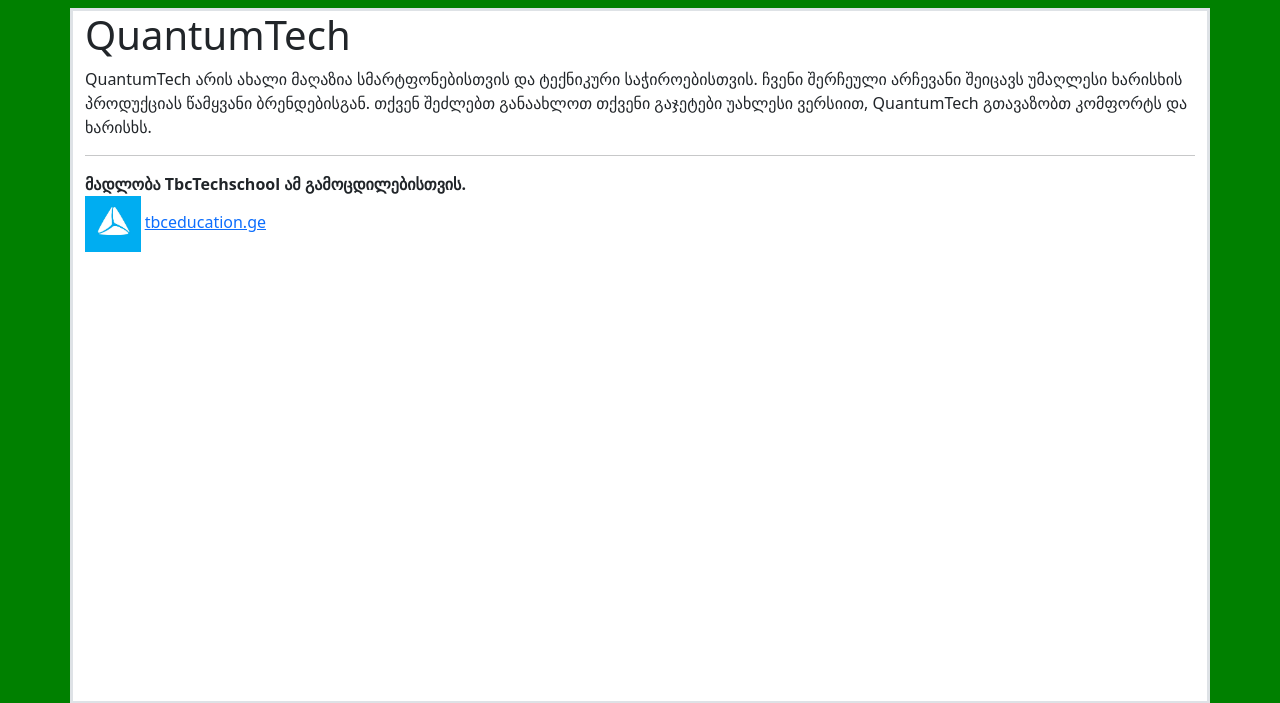
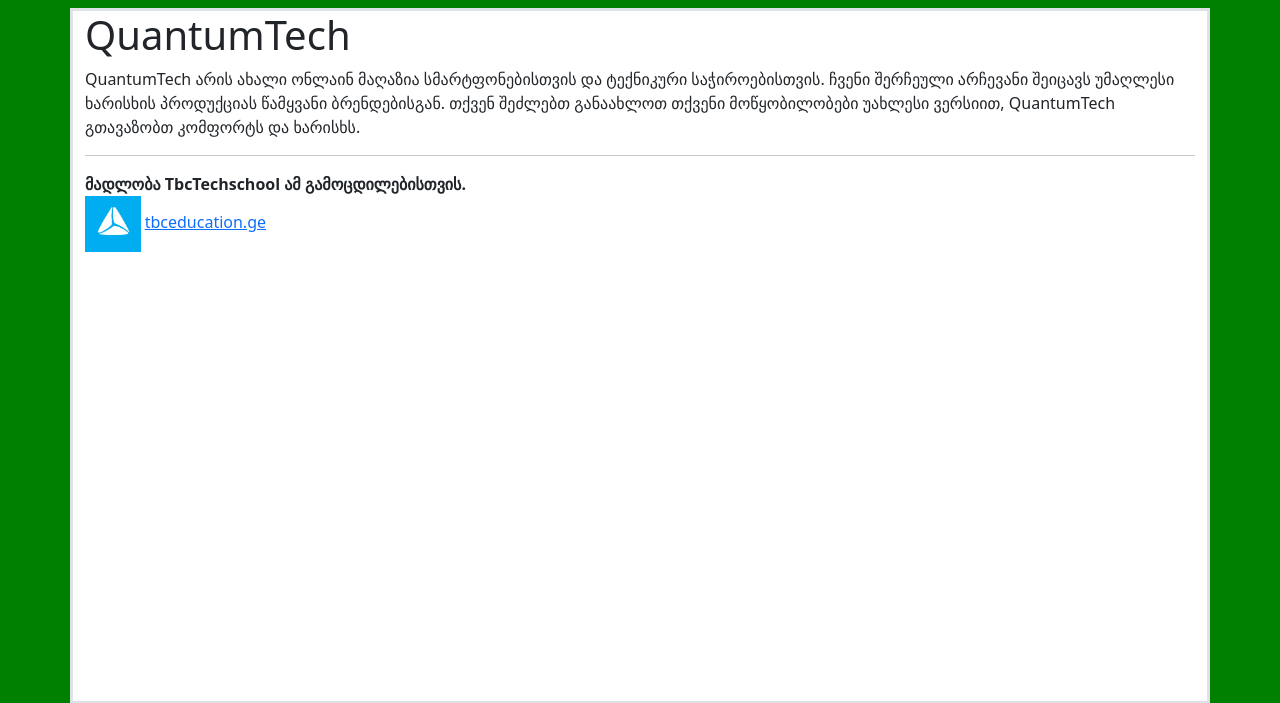
Before and after one commit to Nika54077/TbcTechshoolProject, a Flask app: page /home in a window 1280 px wide. Shown: the part 56-759 px from the top of the page. Run offline with Flask 3, Linux system fonts and the light colour scheme.

Commit message:
Update home.html

```diff
--- a/templates/home.html
+++ b/templates/home.html
@@ -6,7 +6,7 @@
 
 {% block content %}
     <h1>QuantumTech</h1>
-<p>QuantumTech არის ახალი მაღაზია სმარტფონებისთვის და ტექნიკური საჭიროებისთვის. ჩვენი შერჩეული არჩევანი შეიცავს უმაღლესი ხარისხის პროდუქციას წამყვანი ბრენდებისგან. თქვენ შეძლებთ განაახლოთ თქვენი გაჯეტები უახლესი ვერსიით, QuantumTech გთავაზობთ კომფორტს და ხარისხს.</p>
+<p>QuantumTech არის ახალი ონლაინ მაღაზია სმარტფონებისთვის და ტექნიკური საჭიროებისთვის. ჩვენი შერჩეული არჩევანი შეიცავს უმაღლესი ხარისხის პროდუქციას წამყვანი ბრენდებისგან. თქვენ შეძლებთ განაახლოთ თქვენი მოწყობილობები უახლესი ვერსიით, QuantumTech გთავაზობთ კომფორტს და ხარისხს.</p>
 <hr>
 
 <b>მადლობა TbcTechschool ამ გამოცდილებისთვის.</b>
```
